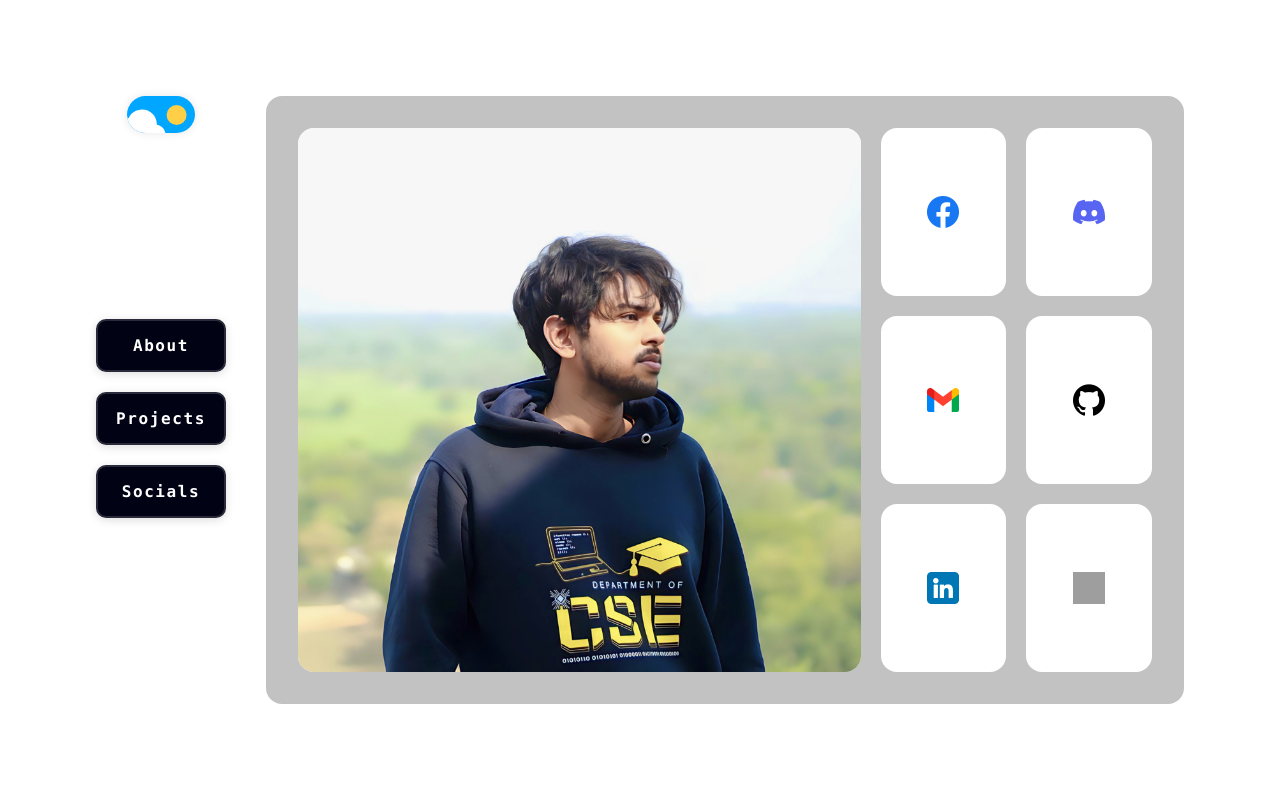
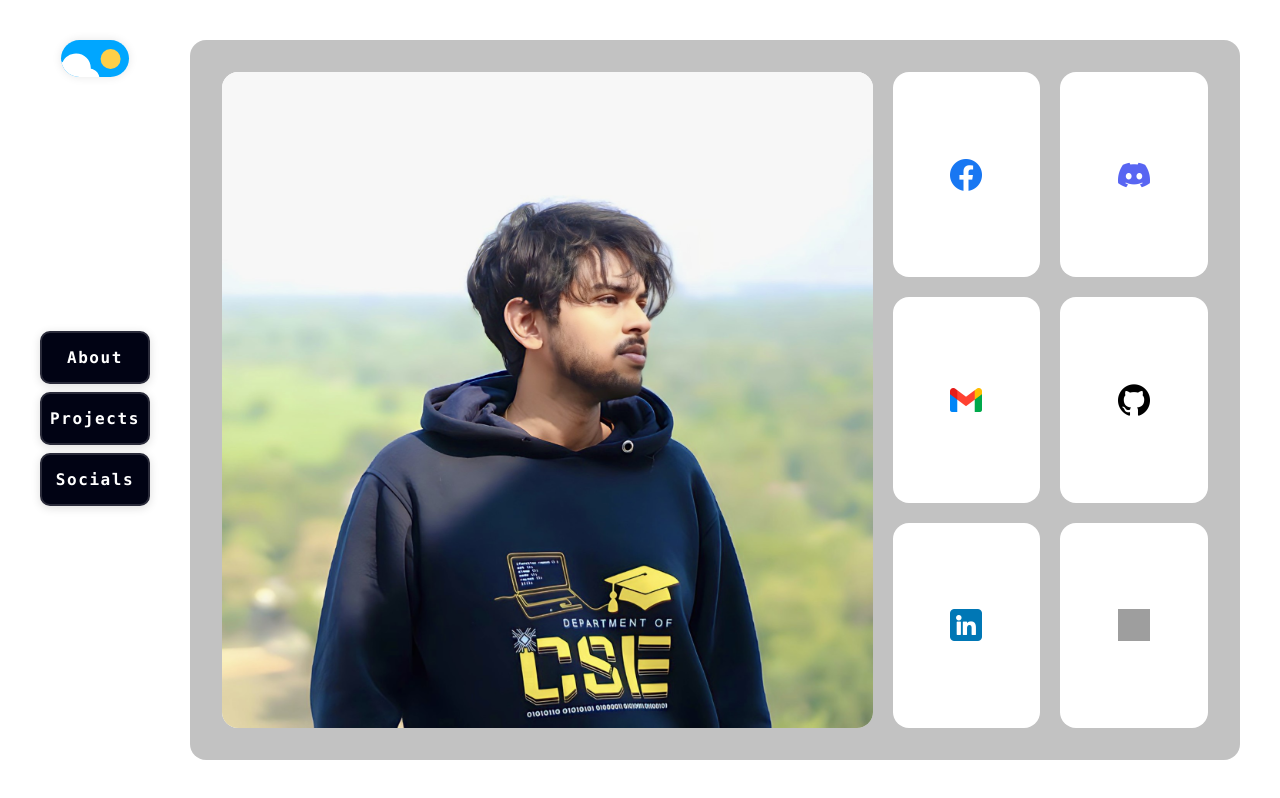
Before and after one commit to RabbitFactory/My_Portfolio, a React (Vite) app: page /socials in a window 1280 px wide. Built offline with nearby package versions, Linux system fonts and the light colour scheme; grey boxes are pictures that could not be loaded.

Commit message:
testing nav spacing

```diff
--- a/src/components/Buttons.jsx
+++ b/src/components/Buttons.jsx
@@ -31,7 +31,7 @@ const StyledWrapper = styled.div`
   /* button settings 👆 */
 
   .ui-btn {
-  width: 130px;
+  width: 110px;
     box-sizing: border-box;
     padding: var(--btn-padding);
     display: flex;
--- a/src/components/Navbar.jsx
+++ b/src/components/Navbar.jsx
@@ -9,7 +9,7 @@ const Navbar = () => {
           <ThemeButton></ThemeButton>
         </div>
 
-      <div className="flex md:flex-col flex-wrap gap-5 my-5 mx-0 justify-center items-center">
+      <div className="flex md:flex-col flex-wrap justify-center items-center gap-2 my-4">
 
         {/* <Link to="/">
           <Buttons label="Home" />
--- a/src/layouts/MainLayout.jsx
+++ b/src/layouts/MainLayout.jsx
@@ -49,9 +49,8 @@ function MainLayout() {
 
       {/* Main Content (Navbar + Pages) */}
       <div
-        className={`md:p-12 lg:p-24 p-5 md:gap-10 gap-2 min-h-screen md:h-screen w-full md:flex items-center transition-opacity duration-1000 ${
-          showContent ? "opacity-100" : "opacity-0"
-        }`}
+        className={`min-h-screen md:h-screen w-full md:flex items-center transition-opacity duration-1000 p-4 lg:p-10 gap-4 lg:gap-10
+          ${showContent ? "opacity-100" : "opacity-0"}`}
       >
         <Navbar />
         <Outlet />
--- a/src/pages/About.jsx
+++ b/src/pages/About.jsx
@@ -2,12 +2,12 @@ import Loader from "../components/Loader"
 
 const About = () => {
   return (
-    <div className="w-full h-screen sm:h-full flex items-center bg-[#0000003d] rounded-[16px] p-4">
-      <div className="grid grid-cols-6 grid-rows-6 w-full h-full gap-5 p-4">
+    <div className="w-full h-full bg-[#0000003d] rounded-[16px] p-4">
+      <div className="">
 
-        <div className="col-span-6 row-span-2 md:col-span-6 md:row-span-6 bg-white rounded-2xl flex justify-center items-center">
+
           <Loader></Loader>
-        </div>
+
       </div>
     </div>
   )
```
